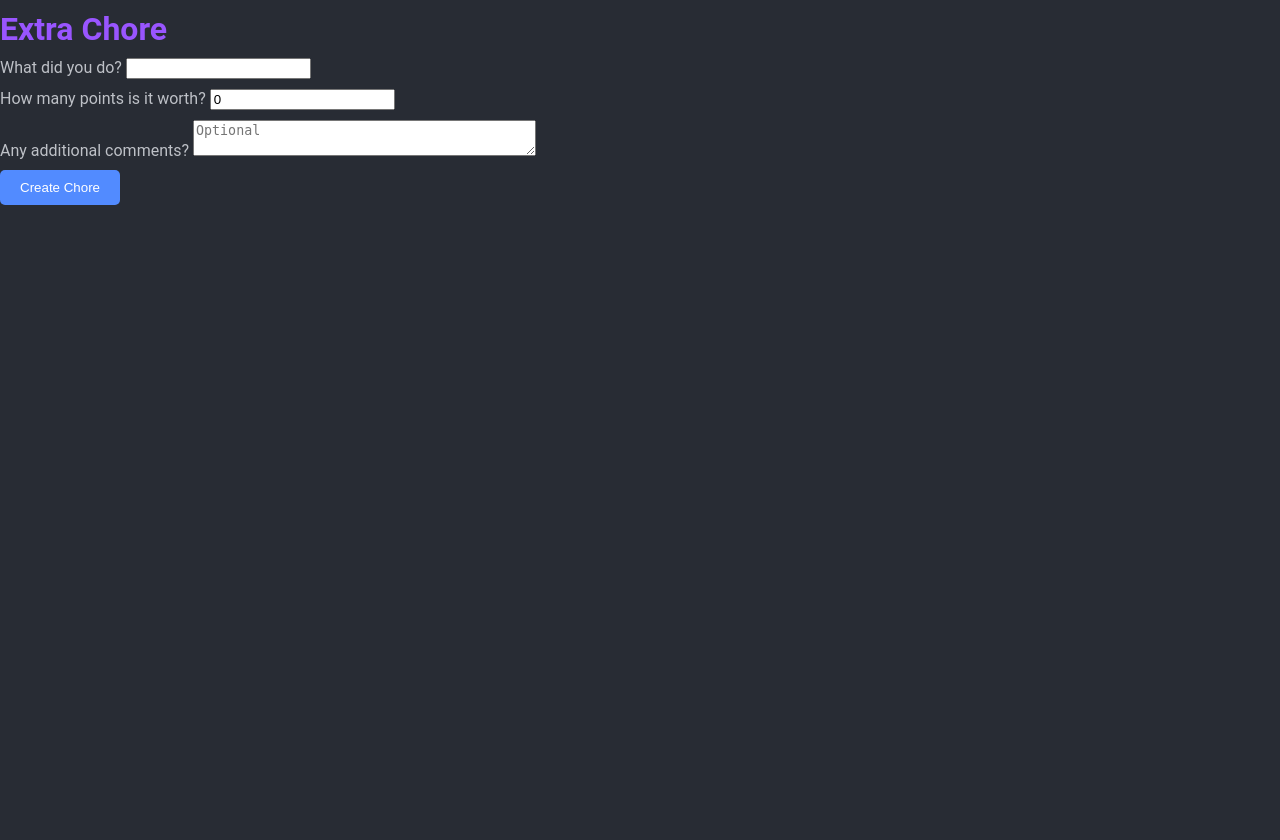
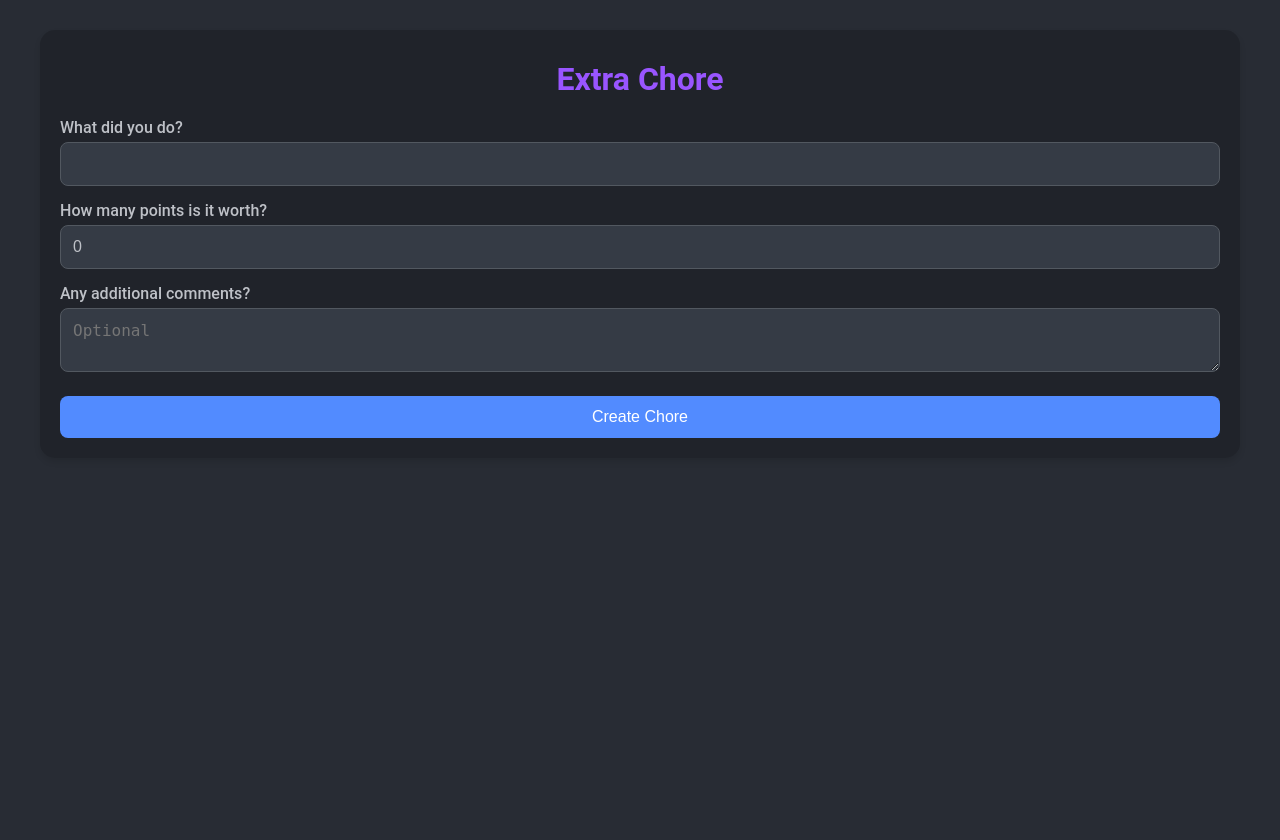
Before and after one commit to emmertex/chore_app, a Django app: page /child_chore/ in a window 1280 px wide. Before the commit the page ends 205 px from the top, so only its background shows below. Run offline with Django 5.2, Linux system fonts and the light colour scheme; the visitor is signed in with stand-in values (Sample User, id 1).

Commit message:
More Style Consistancy

```diff
--- a/chore_app/static/styles.css
+++ b/chore_app/static/styles.css
@@ -337,6 +337,38 @@
     color: #a395a2;
 }
 
+/* Universal Container Classes */
+.page-container {
+    display: flex;
+    justify-content: center;
+    align-items: flex-start;
+    min-height: 100vh;
+    padding: 20px;
+}
+
+.content-wrapper {
+    width: 100%;
+    max-width: 1200px;
+    margin: 0 auto;
+}
+
+.form-container {
+    display: flex;
+    justify-content: center;
+    align-items: flex-start;
+    min-height: 100vh;
+    padding: 20px;
+}
+
+.form-wrapper {
+    background-color: rgba(0, 0, 0, 0.2);
+    border-radius: 15px;
+    padding: 30px;
+    width: 100%;
+    max-width: 600px;
+    box-shadow: 0 4px 6px rgba(0, 0, 0, 0.1);
+}
+
 /* Authentication Forms */
 .auth-container {
     display: flex;
@@ -419,3 +451,99 @@
     font-size: 16px;
     font-weight: 500;
 }
+
+/* Form styling to match dashboard aesthetic */
+.form-block {
+    background-color: rgba(0, 0, 0, 0.2);
+    border-radius: 15px;
+    padding: 20px;
+    margin: 10px 0;
+    box-shadow: 0 4px 6px rgba(0, 0, 0, 0.1);
+}
+
+.form-block h1 {
+    text-align: center;
+    margin-bottom: 20px;
+    color: #9955ff;
+}
+
+.form-fields p {
+    margin-bottom: 15px;
+}
+
+.form-fields label {
+    display: block;
+    margin-bottom: 5px;
+    color: #bec1c7;
+    font-weight: 500;
+}
+
+.form-fields input[type="text"],
+.form-fields input[type="email"],
+.form-fields input[type="password"],
+.form-fields input[type="number"],
+.form-fields textarea,
+.form-fields select {
+    width: 100%;
+    padding: 12px;
+    border: 1px solid #525860;
+    border-radius: 8px;
+    background-color: #353b45;
+    color: #bec1c7;
+    font-size: 16px;
+    box-sizing: border-box;
+    transition: border-color 0.3s ease;
+}
+
+.form-fields input[type="text"]:focus,
+.form-fields input[type="email"]:focus,
+.form-fields input[type="password"]:focus,
+.form-fields input[type="number"]:focus,
+.form-fields textarea:focus,
+.form-fields select:focus {
+    outline: none;
+    border-color: #528bff;
+    box-shadow: 0 0 0 2px rgba(82, 139, 255, 0.2);
+}
+
+.form-fields .errorlist {
+    list-style: none;
+    padding: 0;
+    margin: 5px 0 0 0;
+}
+
+.form-fields .errorlist li {
+    color: #ff6b6b;
+    font-size: 14px;
+    margin-bottom: 5px;
+    background-color: rgba(255, 107, 107, 0.1);
+    padding: 5px 10px;
+    border-radius: 5px;
+    border-left: 3px solid #ff6b6b;
+}
+
+.form-actions {
+    text-align: center;
+    margin-top: 20px;
+}
+
+.form-actions button {
+    background-color: #528bff;
+    color: #fff;
+    border: none;
+    padding: 12px 30px;
+    border-radius: 8px;
+    cursor: pointer;
+    font-size: 16px;
+    font-weight: 500;
+    transition: background-color 0.3s ease;
+    min-width: 120px;
+}
+
+.form-actions button:hover {
+    background-color: #61afef;
+}
+
+.form-actions button:active {
+    transform: translateY(1px);
+}
--- a/chore_app/templates/child_chore.html
+++ b/chore_app/templates/child_chore.html
@@ -1,6 +1,5 @@
 <!DOCTYPE html>
 <html lang="en">
-  <html>
   <head>
     <title>Extra Chore</title>
     {% load static %}
@@ -9,12 +8,21 @@
   </head>
 
   <body>
+    <div class="page-container">
+      <div class="content-wrapper">
+        <div class="form-block">
           <h1>Extra Chore</h1>
           <form method="post">
             {% csrf_token %}
+            <div class="form-fields">
               {{ form.as_p }}
+            </div>
+            <div class="form-actions">
               <button type="submit">Create Chore</button>
+            </div>
           </form>
+        </div>
+      </div>
+    </div>
   </body>
 </html>
-</html>
--- a/chore_app/templates/child_profile.html
+++ b/chore_app/templates/child_profile.html
@@ -11,7 +11,9 @@
 </head>
 
 <body>
-    <div class="container">
+    <div class="page-container">
+      <div class="content-wrapper">
+        <div class="container">
         {% load extra_filters %}
 
         <div class="bigblock">
@@ -254,6 +256,7 @@
                 <button type="submit">Logout</button>
             </form>
         </div>
+      </div>
     </div>
 </body>
 </html>
--- a/chore_app/templates/messages.html
+++ b/chore_app/templates/messages.html
@@ -1,6 +1,5 @@
 <!DOCTYPE html>
 <html lang="en">
-  <html>
   <head>
     <title>Messages</title>
     {% load static %}
@@ -9,6 +8,8 @@
   </head>
 
   <body>
+    <div class="page-container">
+      <div class="content-wrapper">
         <div class="block">
           <h2>Messages</h2>
 
@@ -25,6 +26,7 @@
         <div class="block">
           <div class="innerBlock" onclick="window.location.href='{% url 'parent_profile' %}'">Return to Parents Dashboard</div>
         </div>
+      </div>
+    </div>
   </body>
 </html>
-</html>
--- a/chore_app/templates/parent_profile.html
+++ b/chore_app/templates/parent_profile.html
@@ -13,7 +13,9 @@
 <body>
 
     {% load extra_filters %}
-    <div class="container">
+    <div class="page-container">
+      <div class="content-wrapper">
+        <div class="container">
 
         <div class="bigblock">
             <h1>{{ user.username }}'s Dashboard</h1>
@@ -262,6 +264,7 @@
                 </div>
                 </div>
         </div>
+      </div>
     </div>
 
     <script src="https://code.jquery.com/jquery-3.6.0.min.js"></script>
--- a/chore_app/templates/settings.html
+++ b/chore_app/templates/settings.html
@@ -1,6 +1,5 @@
 <!DOCTYPE html>
 <html lang="en">
-  <html>
   <head>
     <title>Settings</title>
     {% load static %}
@@ -9,6 +8,8 @@
   </head>
 
   <body>
+    <div class="page-container">
+      <div class="content-wrapper">
         <div class="block">
           <h2>Settings</h2>
 
@@ -25,6 +26,7 @@
         <div class="block">
           <div class="innerBlock" onclick="window.location.href='{% url 'parent_profile' %}'">Return to Parents Dashboard</div>
         </div>
+      </div>
+    </div>
   </body>
 </html>
-</html>
```
Also changed, not shown: chore_app/templates/create_chore.html (+10 -2 lines), chore_app/templates/edit_chore.html (+11 -2 lines), chore_app/templates/edit_settings.html (+10 -2 lines), chore_app/templates/edit_text.html (+10 -2 lines), chore_app/templates/pocket_money_adjustment.html (+10 -2 lines), chore_app/templates/point_adjustment.html (+10 -2 lines). Lines whose indentation alone changed are shown as unchanged.
